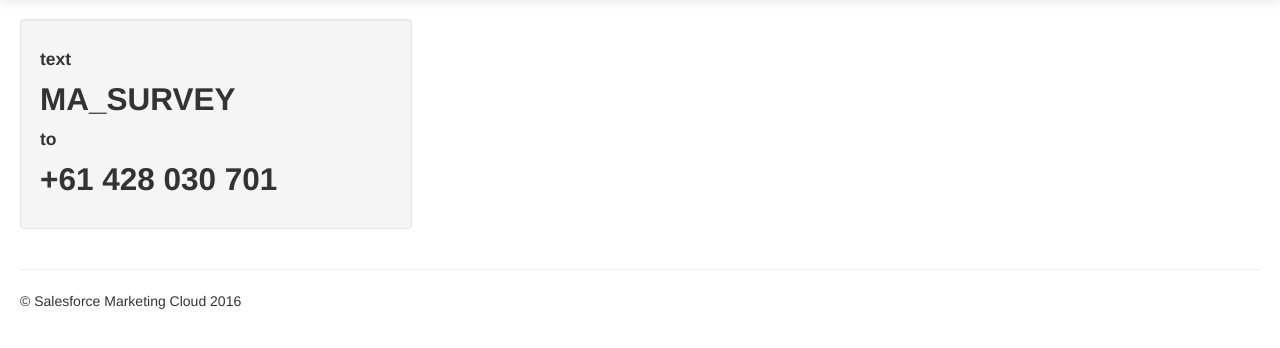
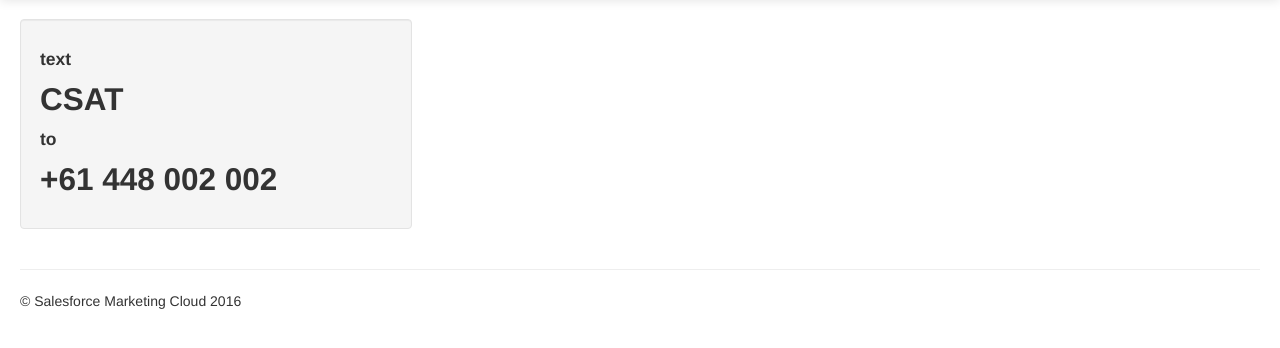
Before and after one commit to lwross/survey_web, a PHP site: page / in a window 1280 px wide. Shown: the part 41-389 px from the top of the page. Run offline with PHP 8.4, Linux system fonts and the light colour scheme; some libraries are stand-ins or nearby versions.

Commit message:
no message

```diff
--- a/index.php
+++ b/index.php
@@ -145,7 +145,7 @@ $(function() {
       <div class="row-fluid">
         <div id="text" class="span4">
     			<div class="well">
-    				<h4>text</h4><h2>MA_SURVEY</h2> <h4>to</h4> <h2>+61 428 030 701</h2>
+    				<h4>text</h4><h2>CSAT</h2> <h4>to</h4> <h2>+61 448 002 002</h2>
     			</div>
         </div>
 		    <div id="messageArea" class="span8">
```
